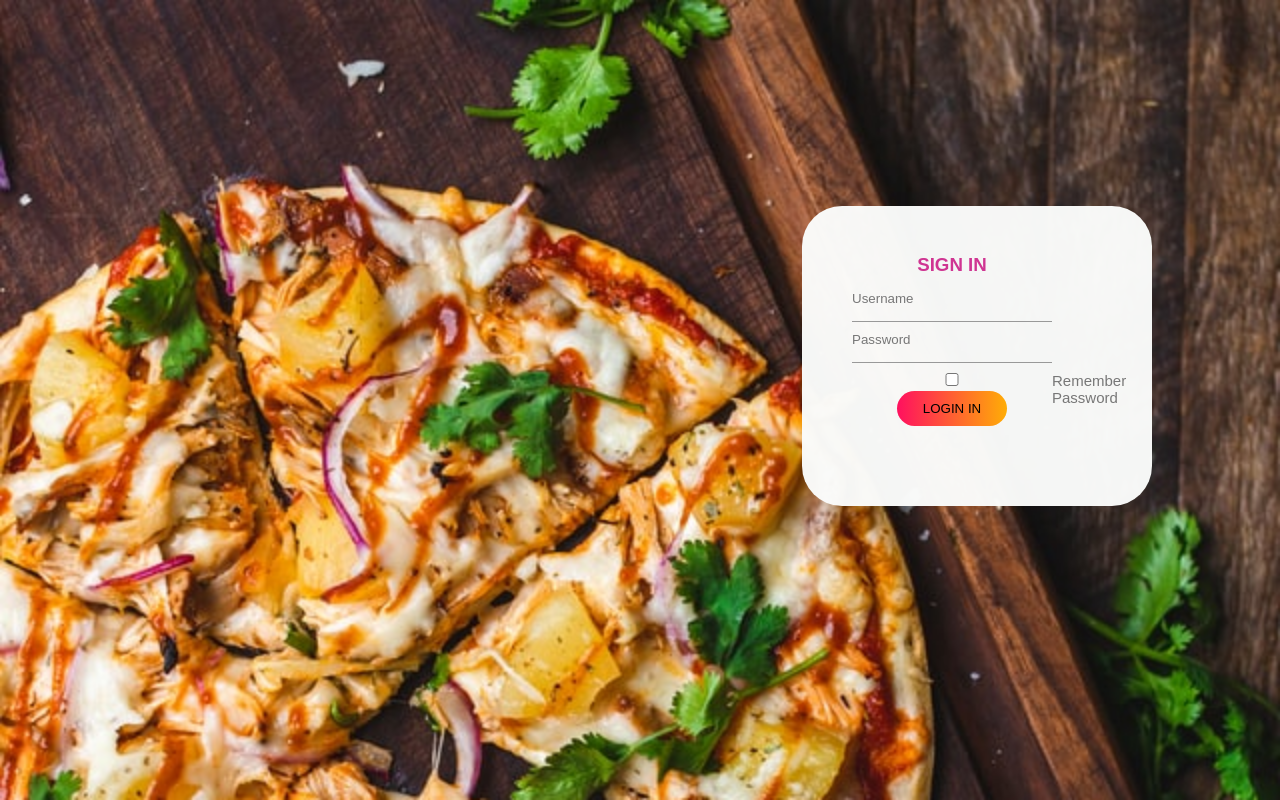
After one commit to AnnMEldo31/onlinePizzaOrderingSystem, a PHP site: page /login_cust.html in a window 1280 px wide. The commit adds this page. Run offline with PHP 8.4, Linux system fonts and the light colour scheme.

Commit message:
first commit

```diff
--- /dev/null
+++ b/project/login_cust-style.css
@@ -0,0 +1,64 @@
+body{
+    margin: 0;
+    padding: 0;
+    background: url(unsplash.jpg);
+    position: absolute ;
+    background-size: cover;
+    font-family: sans-serif;
+    right: 10%;
+    top: 20%;
+}
+.container{
+    width: 350px;
+    height: 300px;
+    margin: 13% auto;
+    background: rgba(251, 252, 251, 0.973);
+    border-radius: 40px;
+    position: relative;
+
+}
+h3{
+text-align: center;
+margin-bottom: 10px;
+color: rgb(207, 53, 146);
+}
+.container form{
+width: 200px;
+position: absolute;
+top:30px;
+left: 50px;
+color: #f1efeb;
+}
+form input{
+width: 100%;
+padding: 0 0  15px;
+margin: 5px 0;
+border: 0;
+border-bottom: 1px solid #999;
+outline: rgb(15, 105, 146);
+background: transparent;
+}
+::placeholder{
+color: #777;
+}
+.submit-btn{
+width: 55%;
+padding: 10px 20px;
+cursor: pointer;
+display: block;
+margin: auto;
+background: linear-gradient(to right,#ff105f,#ffad06);
+border: 0;
+outline: none;
+border-radius: 20px;
+
+}
+.chech-box{
+margin:20px 10px   0;
+}
+span{
+color:#777;
+font-size: 15px;
+bottom: 20px;
+position: absolute;
+}
--- /dev/null
+++ b/project/login_cust.html
@@ -0,0 +1,17 @@
+<html>
+<head>
+	<title>admin account</title>
+	<link rel="stylesheet" type="text/css" href="login_cust-style.css"
+</head>
+<body>
+	<div class="container">
+		<form id="login">
+			<h3>SIGN IN</h3>
+			<input type="text" placeholder="Username" required>
+			<input type="password" placeholder="Password" required>
+			<input type="checkbox" class="check-box"><span>Remember Password</span>
+				<button type="submit" class="submit-btn">LOGIN IN</button>
+     </form>
+	 </div>
+</body>
+</html>
```
Also changed, not shown: login-signup_cus.html (deleted, +0 -35 lines), project/adm_login.html (added, +17 -0 lines), project/adm_login_style.css (added, +63 -0 lines), project/login-signup_cus.html (added, +38 -0 lines), project/style.css (renamed from style.css, +35 -46 lines), project/pizzaveg.jpg (added), project/unsplash.jpg (renamed from unsplash.jpg).
